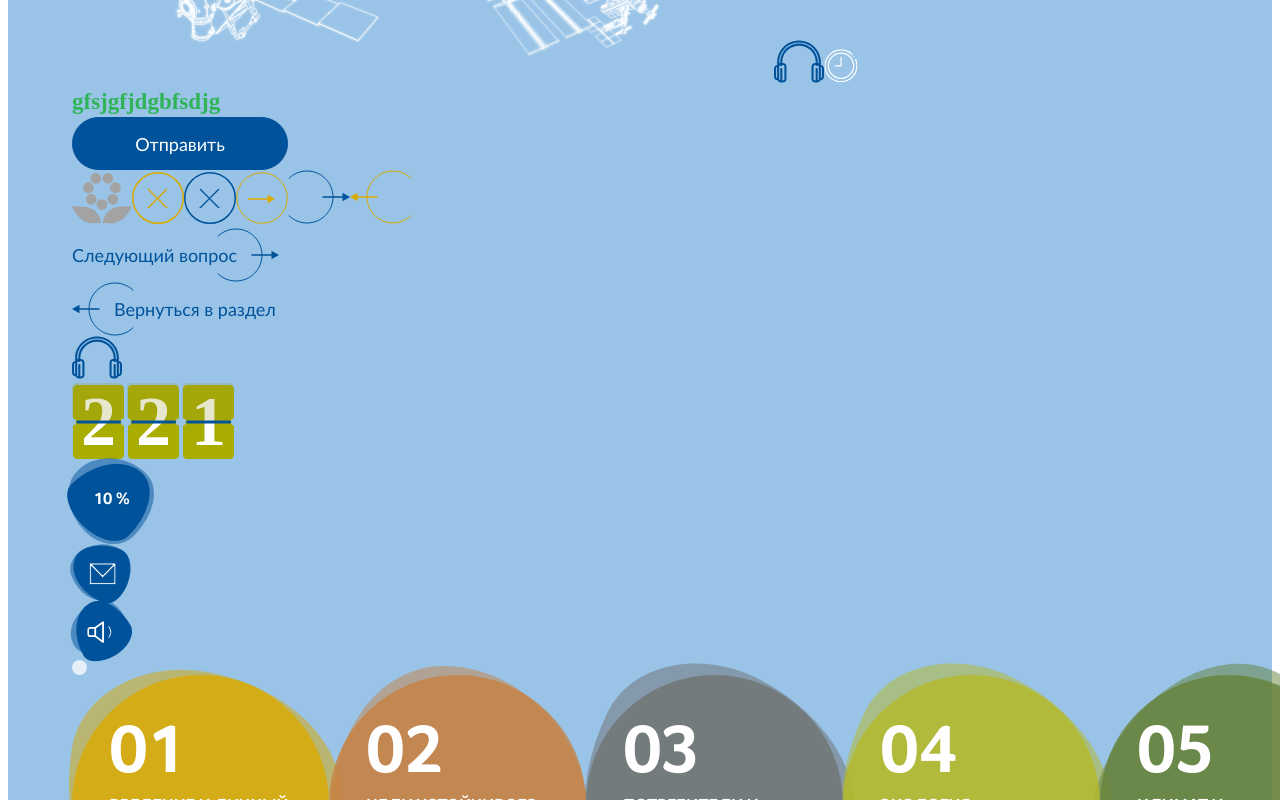
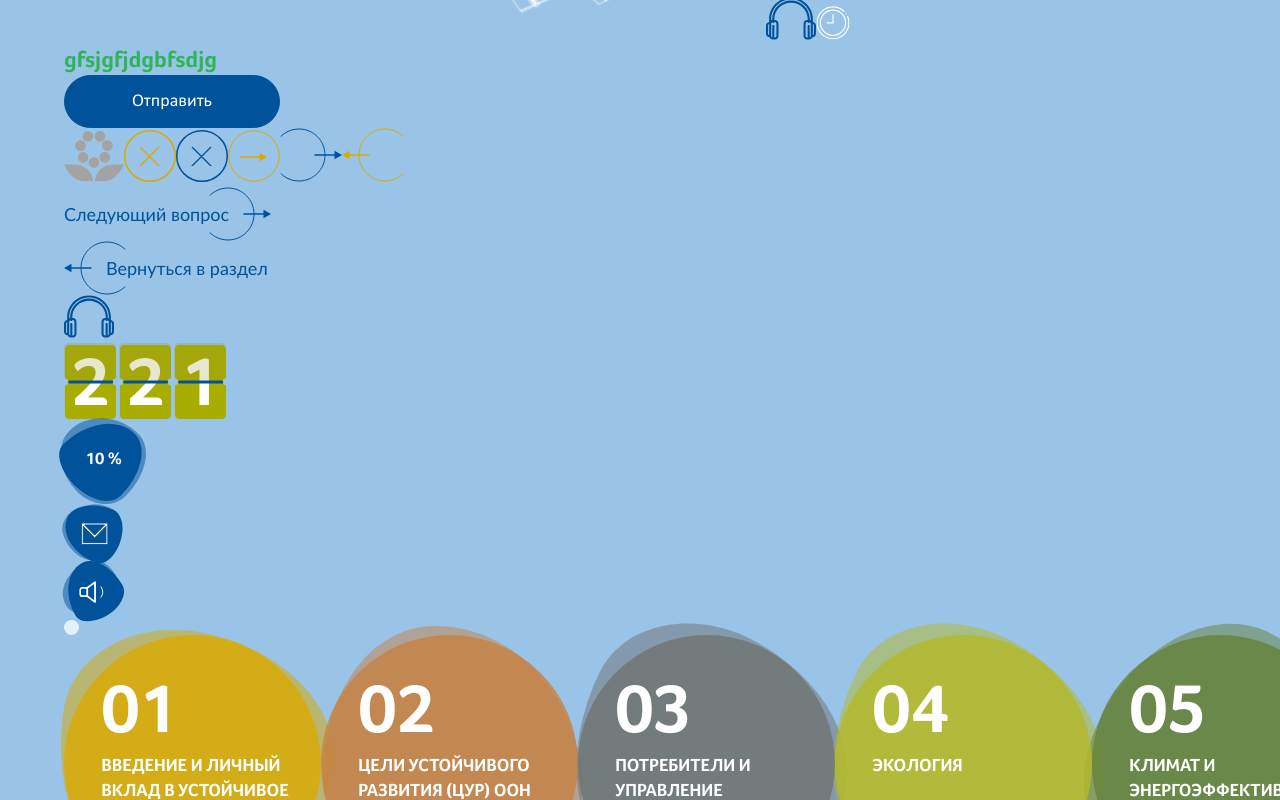
Before and after one commit to mishapotap/fosagro, a React (Create React App) app: page / in a window 1280 px wide. Shown: the part 460-1260 px from the top of the page. Built offline with nearby package versions, Linux system fonts and the light colour scheme.

Commit message:
Добавил файл globalStyles + минификсы

```diff
--- a/src/App.js
+++ b/src/App.js
@@ -2,6 +2,7 @@ import React from "react"
 import styled from "styled-components"
 import * as routes from "./constants/routes"
 import "./assets/fonts/index.css"
+import GlobalStyle from "./globalStyles"
 import { SpaceShip, MksIcon } from "./assets/images"
 import {
     SendButton,
@@ -35,6 +36,8 @@ import { menuButtonData, courseStepButtonData1 } from "./data"
 
 function App() {
     return (
+		<>
+			<GlobalStyle/>
 			<Wrapper>
 				<Title>Hello World!</Title>
 				<Subtitle>Start</Subtitle>
@@ -95,6 +98,7 @@ function App() {
 				<MenuProgressBar max={100} value={100} color={COLORS.green_light} />
 				<MenuProgressBar max={100} value={78} color={COLORS.green_dark} />
 			</Wrapper>
+		</>
     )
 }
 const ButtonContainer = styled.div`
--- a/src/components/atoms/SendButton.jsx
+++ b/src/components/atoms/SendButton.jsx
@@ -17,10 +17,8 @@ const Container = styled.button`
     background-color: ${COLORS.blue};
     border: 1px solid ${COLORS.blue};
     /* text */
-    font-family: Calibri, sans-serif;
+    font-family: "CalibriRegular";
     text-align: center;
-    font-style: normal;
-    font-weight: 400;
     font-size: 18px;
     color: ${COLORS.white};
     /* transition */
--- a/src/components/atoms/index.js
+++ b/src/components/atoms/index.js
@@ -1,6 +1,5 @@
 /* eslint-disable import/prefer-default-export */
 
-export { default as TimelineCircle } from "../molecules/CourseStepButton"
 export { default as SendButton } from "./SendButton"
 export { default as NextQuestionButton } from "./NextQuestionButton"
 export { default as BackToChapterButton } from "./BackToChapterButton"
--- a/src/components/molecules/CourseStepButton.jsx
+++ b/src/components/molecules/CourseStepButton.jsx
@@ -3,7 +3,7 @@ import styled, { keyframes, css } from "styled-components"
 import { TimeIcon } from "../../assets/svg/static";
 import { COLORS } from '../../constants/theme'
 
-export default function CourseStepButton({ title, bgColor = null, image = null, time, description, rotate = 0}) {
+export default function CourseStepButton({ title, bgColor = COLORS.white, image = null, time, description, rotate = 0}) {
     // TODO перенести состояние в mobX
     const [isActive, setIsАсtive] = useState(false);
     const [isCompleted, setIsCompleted] = useState(false);
--- a/src/components/molecules/CourseStepPoint.jsx
+++ b/src/components/molecules/CourseStepPoint.jsx
@@ -19,7 +19,7 @@ const Container = styled.div`
     height: 15px;
     border-radius: 50%;
     opacity: 0.75;
-    background: ${props => props.defaultColor || null};
+    background: ${props => props.defaultColor};
     transition: all .3s;
     &:hover {
         transform: scale(1.2)
--- a/src/components/molecules/MenuButton.jsx
+++ b/src/components/molecules/MenuButton.jsx
@@ -95,6 +95,6 @@ const Container = styled.div`
     height: fit-content;
     transition: all 0.3s;
     &:hover {
-        transform: scale(1.1)
+        transform: scale(1.15)
     }
 `;
--- /dev/null
+++ b/src/globalStyles.js
@@ -0,0 +1,31 @@
+import { createGlobalStyle } from "styled-components"
+
+const GlobalStyle = createGlobalStyle`
+* {
+	padding: 0;
+	margin: 0;
+	box-sizing: border-box;
+	font-family: "FocoBold";
+}
+
+/* *::before,
+*::after {
+	padding: 0;
+	margin: 0;
+	box-sizing: border-box;
+} */
+
+body {
+	padding: 0;
+	margin: 0;
+	box-sizing: border-box;
+}
+button {
+	/* outline: 0; */
+}
+a {
+	text-decoration: none;
+}
+`
+
+export default GlobalStyle
```
Lines whose indentation alone changed are shown as unchanged.
